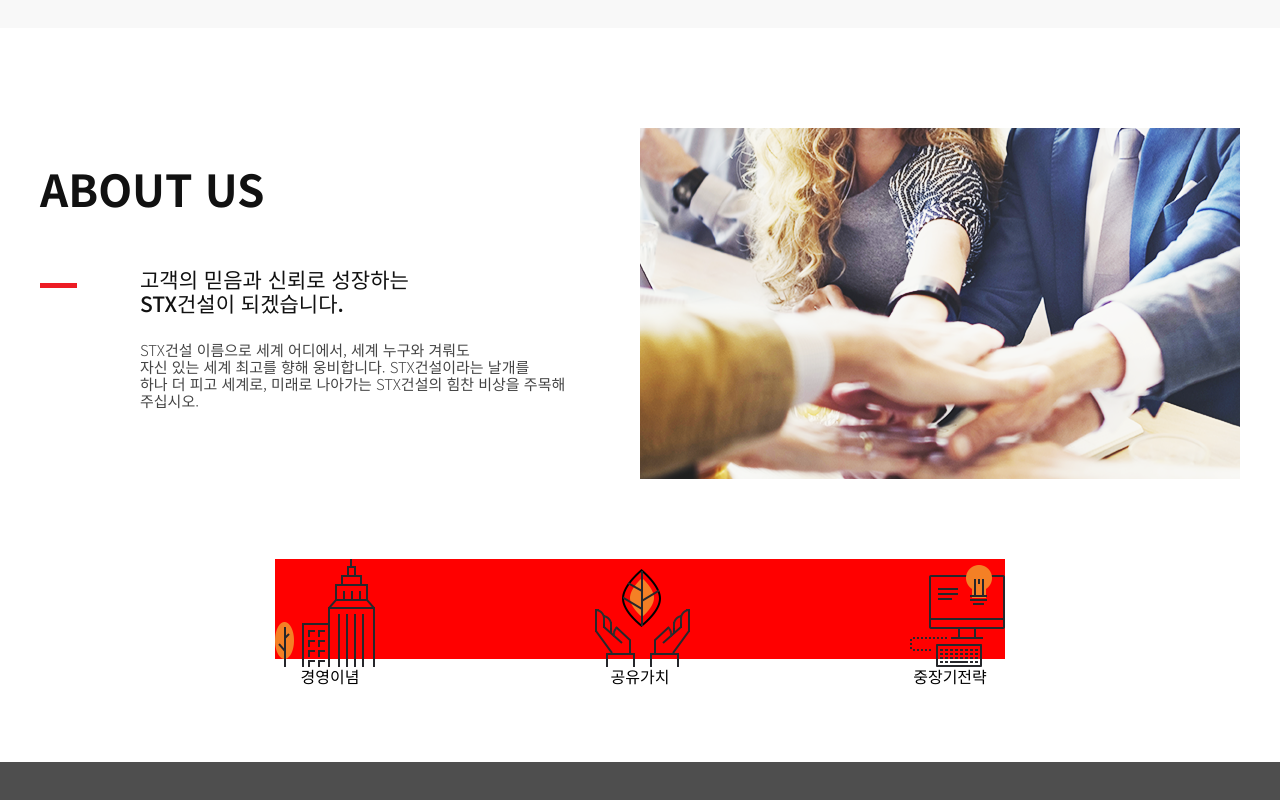
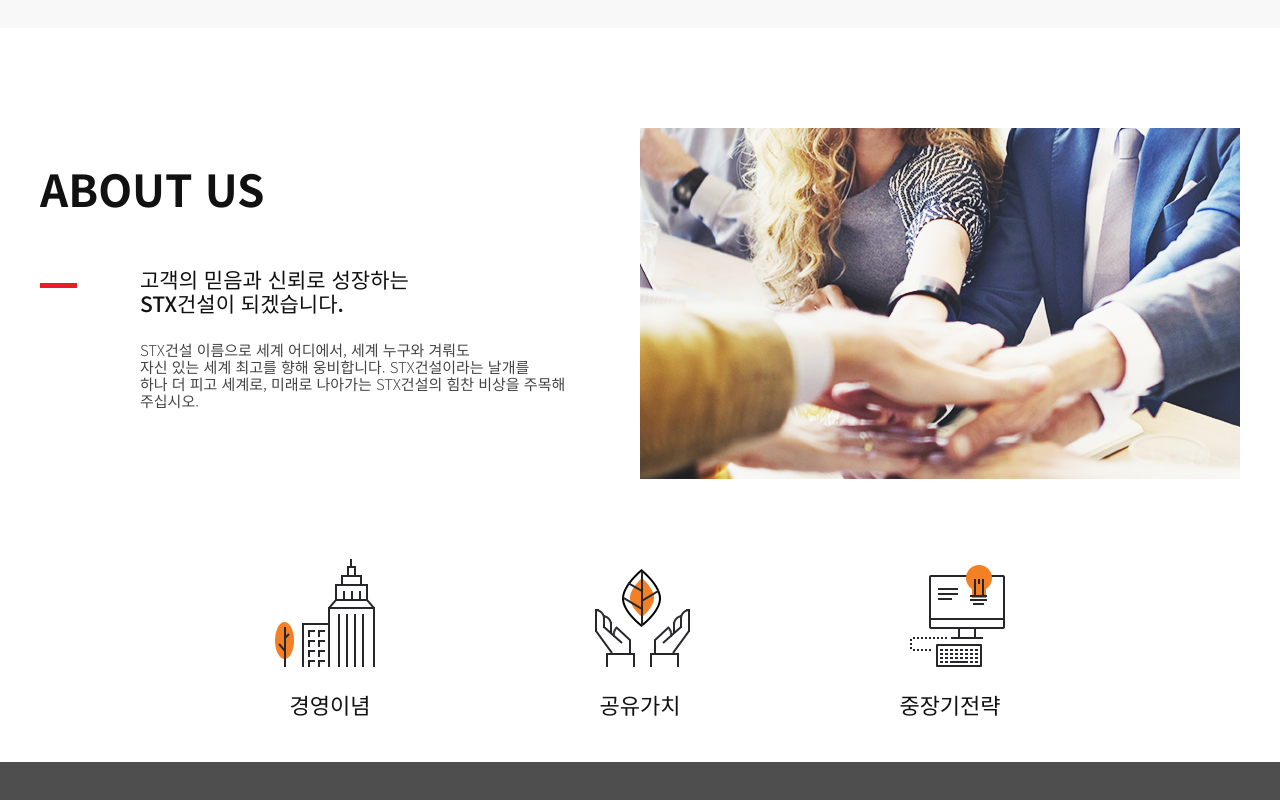
Before and after one commit to songmok/STXconst, a plain HTML site: page index.html in a window 1280 px wide. Shown: the part 2509-3309 px from the top of the page. Drawn offline with Linux system fonts and the light colour scheme.

Commit message:
어바웃 영역 완료\

```diff
--- a/css/main.css
+++ b/css/main.css
@@ -564,13 +564,19 @@ body {
 .about-list {
   position: relative;
   display: inline-block;
-  background: red;
 }
 .about-list > li {
   position: relative;
   display: block;
   float: left;
   height: 100px;
+}
+.about-list > li > a {
+  position: relative;
+  display: block;
+  font-size: 22px;
+  color: #111;
+  font-weight: 500;
 }
 .about-list > li > a::before {
   content: "";
@@ -579,6 +585,7 @@ body {
   background: url(../images/bg_icon.png) no-repeat;
   width: 110px;
   height: 108px;
+  margin-bottom: 25px;
 }
 .about-list > li:nth-child(1) > a::before {
   background-position: 0 0;
```
